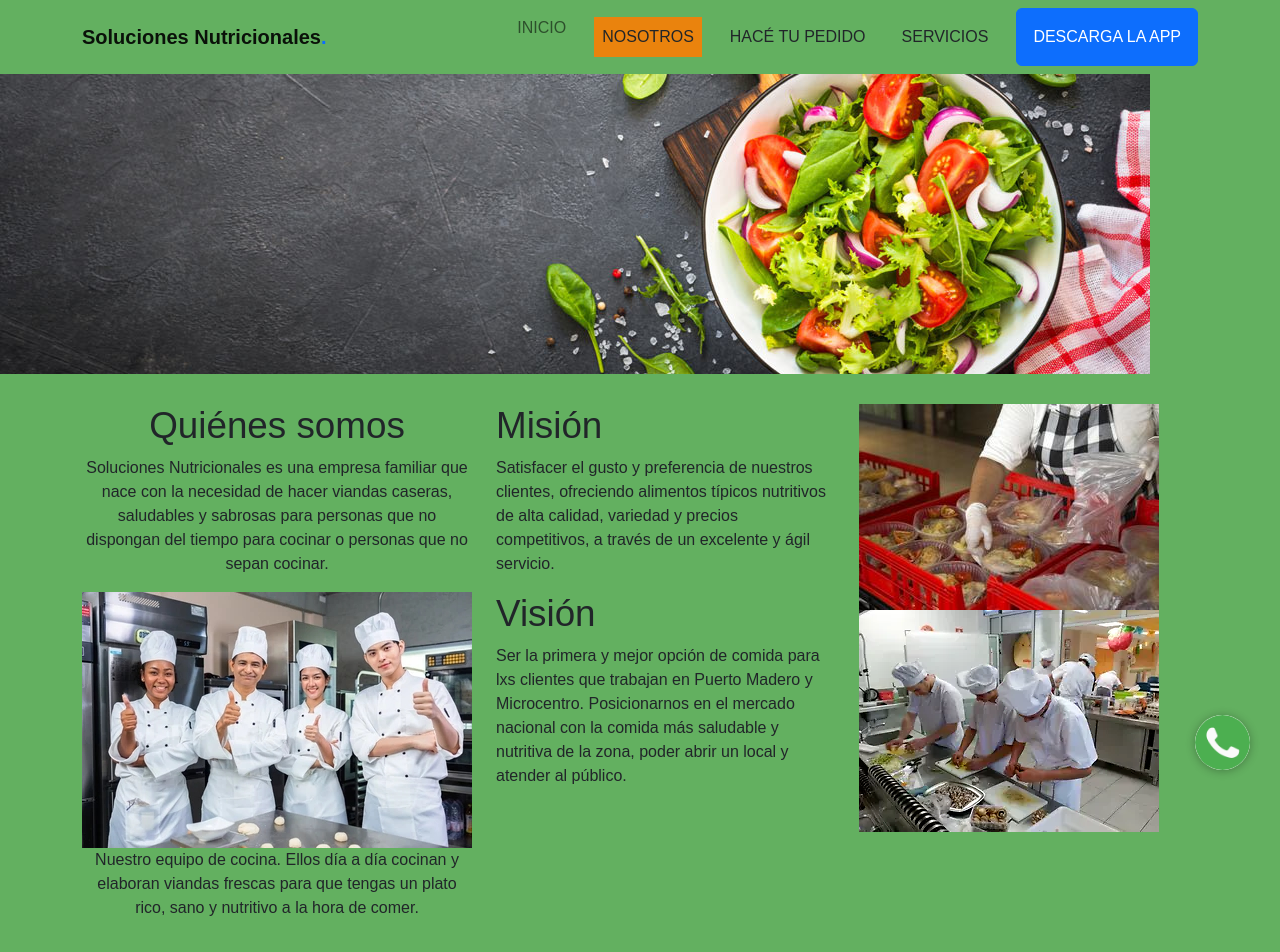
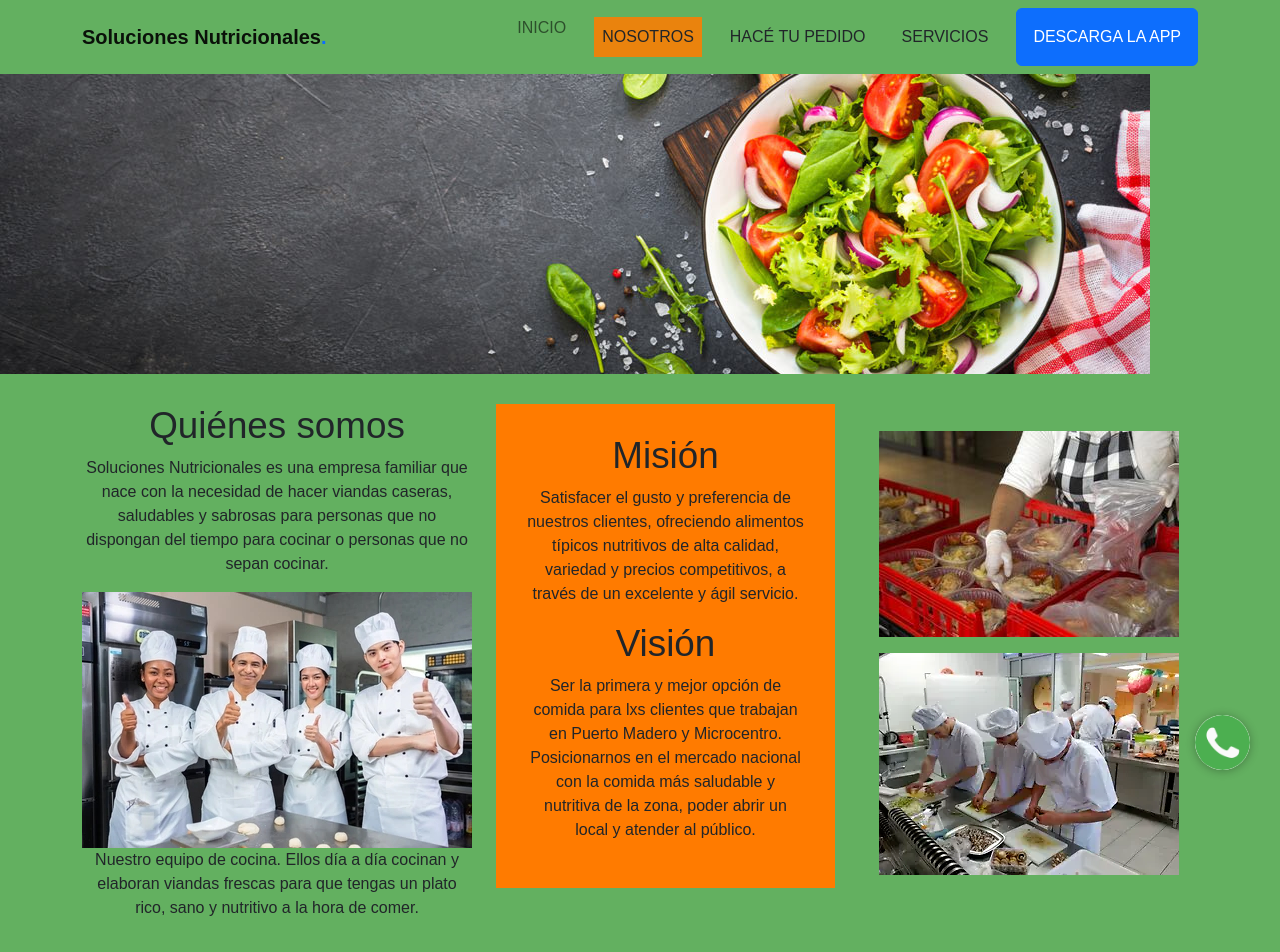
Before and after one commit to Feliuh22/Feliuh22.github.io-entrega-07-sass2, a website: page pages/nosotros.html in a window 1280 px wide. Shown: the top 952 px of the page. Drawn offline with nearby package versions, Linux system fonts and the light colour scheme.

Commit message:
últimos detalles

```diff
--- a/scss/_globales.scss
+++ b/scss/_globales.scss
@@ -56,7 +56,7 @@ nav ul li a {
             text-align: center;
 
             .facebook {
-                background: facebook;
+                background: $facebook;
             }
 
             .twitter {
--- a/scss/_variables.scss
+++ b/scss/_variables.scss
@@ -12,13 +12,14 @@ $lista-colores: #63b060, #4f8c4d, rgb(250, 155, 21), #243624;
 
 // Maps
 
-$redes: (
-    facebook: #3b5999,
-    instagram: #e4405f,
-    twitter: #55acee,
-    pinterest: #bd081c,
-    linkedin: #0077B5,
-);
+.redes {
+    $redes: (facebook: #3b5999,
+        instagram: #e4405f,
+        twitter: #55acee,
+        pinterest: #bd081c,
+        linkedin: #0077B5,
+    );
+}
 
 @each $red,
 $color in $redes {
@@ -76,6 +77,7 @@ $color in $redes {
 
 // Extend
 
+
 .boton {
     text-align: center;
     background: #31384A;
@@ -88,7 +90,7 @@ $color in $redes {
 
     .btn-primary {
         @extend .boton;
-        background-color: var(--primary);
-        border-color: var(--primary);
+        background-color: $primary;
+        border-color: $primary;
     }
 }
--- a/scss/nosotros.scss
+++ b/scss/nosotros.scss
@@ -10,6 +10,24 @@
         "main"
         "sidebar"
         "footer";
+
+    .sidebar {
+        background: rgb(255, 123, 0);
+        text-align: center;
+        display: flex;
+        padding: 30px;
+    }
+
+    .widget-1,
+    .widget-2 {
+        height: 200px;
+        text-align: center;
+        display: flex;
+        margin-top: 30px;
+        align-items: center;
+        justify-content: center;
+    }
+}
 
 .encabezado {
         grid-area: encabezado;
@@ -25,26 +43,12 @@
 
     .sidebar {
         grid-area: sidebar;
+
     }
 
     .footer {
         grid-area: footer;
     }
-
-    .nosotros .sidebar {
-        background: rgb(255, 123, 0);
-        text-align: center;
-        display: flex;
-        padding: 30px;
-
-        .widget-1,
-        .widget-2 {
-            height: 200px;
-            text-align: center;
-            display: flex;
-            margin-top: 30px;
-            align-items: center;
-            justify-content: center;
 
     .footer {
         background: #4f8c4d;
@@ -52,6 +56,3 @@
         height: auto;
         padding-top: 20px;
     }
-        }
-    }
-}
--- a/scss/servicios.scss
+++ b/scss/servicios.scss
@@ -67,6 +67,7 @@ aside img {
 }
 
 /* FOOTER */
+
 .footer {
     display: grid;
     justify-items: center;
```
Also changed, not shown: pages/inicio.html (+1 -1 lines), scss/hace-tu-pedido.scss (+6 -7 lines), css/estilosscss.css. Lines whose indentation alone changed are shown as unchanged.
